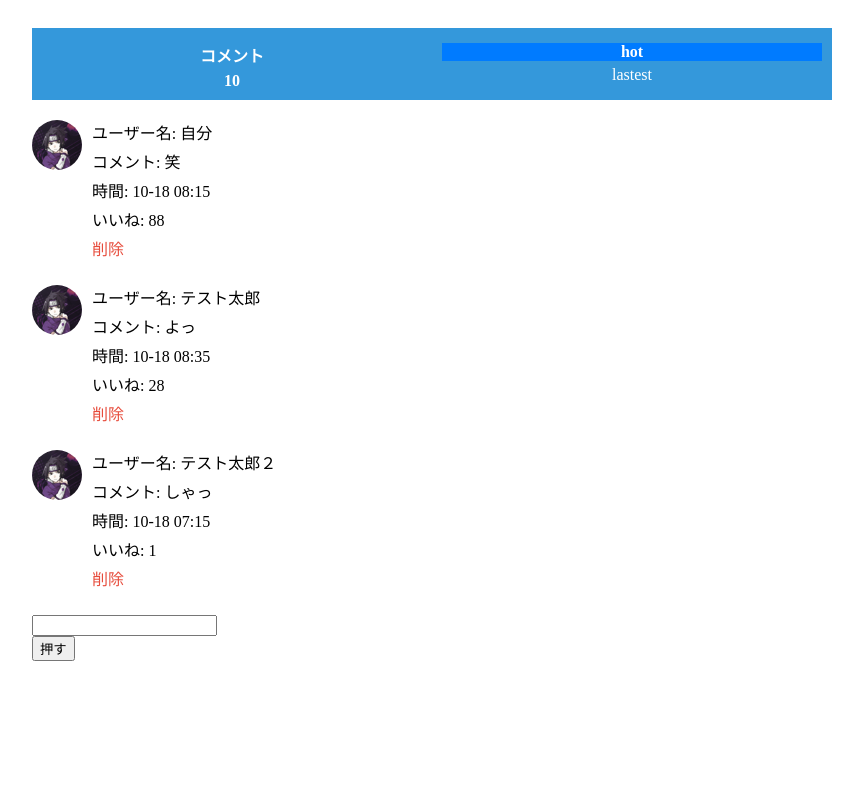
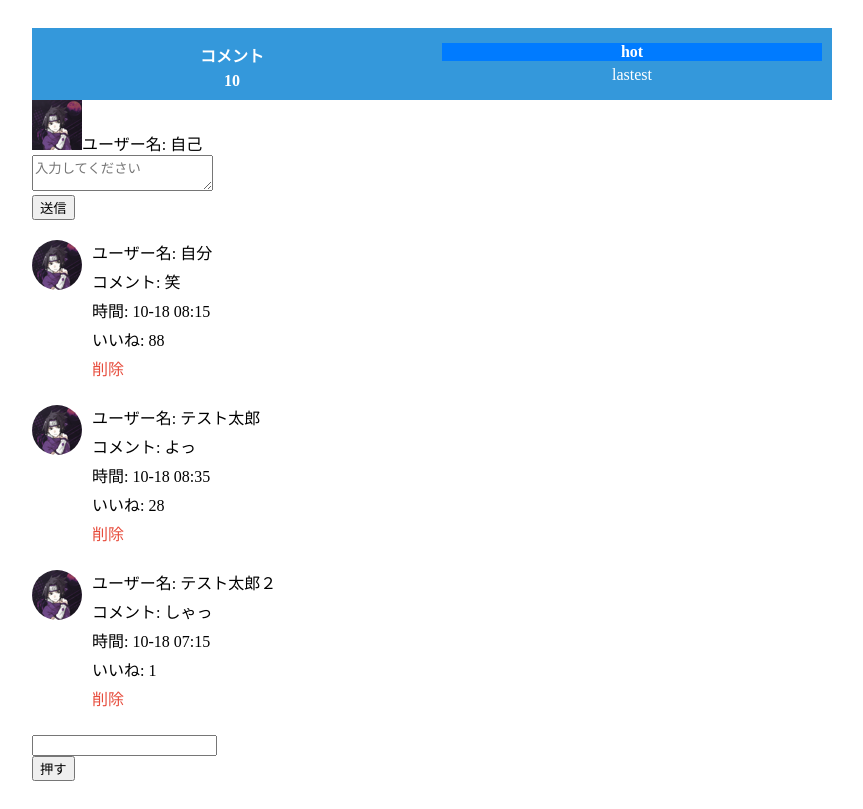
Before and after one commit to spacerockman/React_basic, a React (Create React App) app in the folder react-basic/: page / in a window 1280 px wide. Shown: the whole page, without its empty margins (208-1071 px from the left). Built offline with nearby package versions, Linux system fonts and the light colour scheme.

Commit message:
add comment and get formatted current time

```diff
--- a/react-basic/src/App.js
+++ b/react-basic/src/App.js
@@ -1,11 +1,14 @@
 
 import { useRef, useState } from "react";
+import moment from 'moment';
+
 
 import './App.scss'
-import _ from 'lodash'
+import _, { random } from 'lodash'
 import classNames from 'classnames';
 import sasukeAvatar from './images/sasukeavatar.png';
 
+// comment list
 const list = [
     {
         rpid: 3,
@@ -81,6 +84,27 @@ function App() {
         console.dir(inputRef.current);
     }
 
+    // コメントの内容
+    const [content, setContent] = useState('')
+    let currentDate = moment(). format('MM-DD hh:mm'); console. log(currentDate);
+    const handleClickContent = () => {
+        console.log(content)
+        setCommentList([
+            ...commentList,
+            {
+                rpid: (Math.random() * 1000000).toString(),
+                user: {
+                    uid: Math.random() * 9999999,
+                    avatar: sasukeAvatar,
+                    name: '自分',
+                },
+                content: content,
+                ctime: currentDate,
+                like: Math.floor(Math.random() * 10000),
+            },
+        ])
+    }
+
   return (
     <div className="app">
       <div className="reply-navigation">
@@ -101,6 +125,22 @@ function App() {
         </ul>
 
       </div>
+
+      <div className="reply-input">
+        <div className="user-div">
+            <img alt="" src={sasukeAvatar}/>
+            <span>ユーザー名: {user.uname}</span><br/>
+
+            <textarea
+                placeholder="入力してください"
+                value={content}
+                onChange={(e)=>setContent(e.target.value)}
+            /><br/>
+            <button onClick={handleClickContent}>送信</button>
+        </div>
+      </div>
+
+
       <div className="reply-list">
         {/**コメント欄 */}
         {commentList.map(item => (
```
Also changed, not shown: 1 other file (tests, documents, lock files or other folders).
